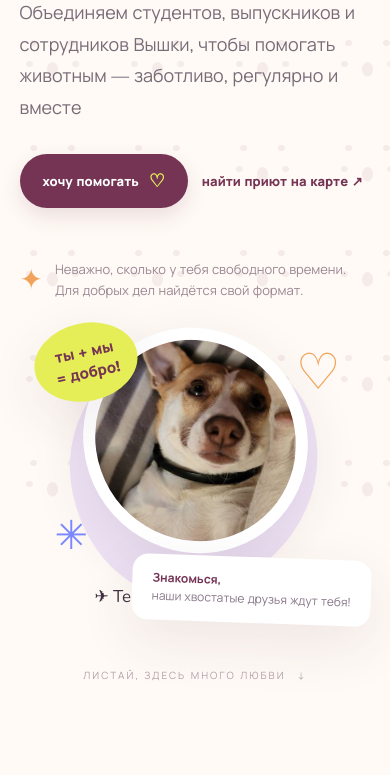
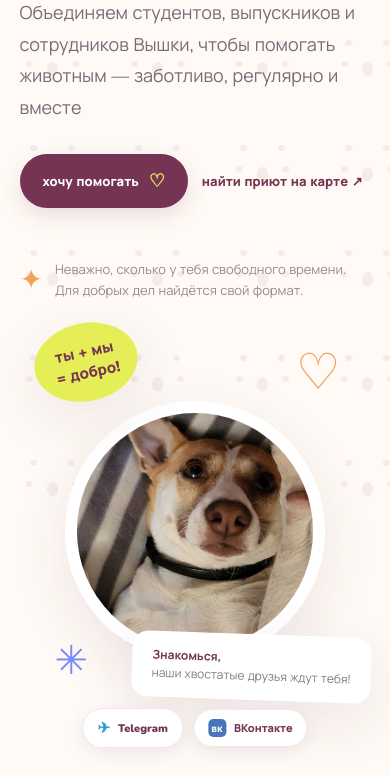
Before and after one commit to comme-1l-faut/lapki-hse, a plain HTML site: page index.html in a window 390 px wide. Shown: the part 314-1089 px from the top of the page. Drawn offline with nearby package versions, Linux system fonts and the light colour scheme.

Commit message:
Style circular hero dog photo and social links

```diff
--- a/styles.css
+++ b/styles.css
@@ -102,3 +102,31 @@ footer{font-size:12px}
 @media(max-width:760px){
   .pet-bubble{width:190px;padding:10px 12px;bottom:calc(100% + 9px)}
 }
+
+
+/* Social links directly beneath the round hero dog photo. */
+.hero-art{height:530px}
+.hero-dog{border-radius:50%;transform:none}
+.hero-caption{bottom:54px}
+.hero-socials{
+  position:absolute;bottom:0;left:50%;transform:translateX(-50%);
+  display:flex;justify-content:center;align-items:center;gap:10px;
+  width:max-content;max-width:100%;z-index:4
+}
+.hero-social-link{
+  display:inline-flex;align-items:center;justify-content:center;gap:8px;
+  padding:10px 17px;border-radius:24px;background:#fff;
+  color:var(--wine);font-size:12px;font-weight:900;
+  border:1px solid #f0e5ed;box-shadow:0 5px 18px #47375a16;
+  transition:transform .2s,box-shadow .2s
+}
+.hero-social-link:hover{transform:translateY(-3px);box-shadow:0 8px 20px #47375a22}
+.telegram-link span{color:#399bd5;font-size:15px}
+.vk-link span{display:grid;place-items:center;width:18px;height:18px;border-radius:5px;background:#4776b8;color:white;font-size:10px;font-weight:900}
+@media(max-width:760px){
+  .hero-art{height:435px;margin-top:10px}
+  .hero-dog{width:260px;height:260px}
+  .hero-caption{bottom:48px;right:0}
+  .hero-socials{bottom:0}
+  .hero-social-link{padding:9px 14px;font-size:11px}
+}
```
